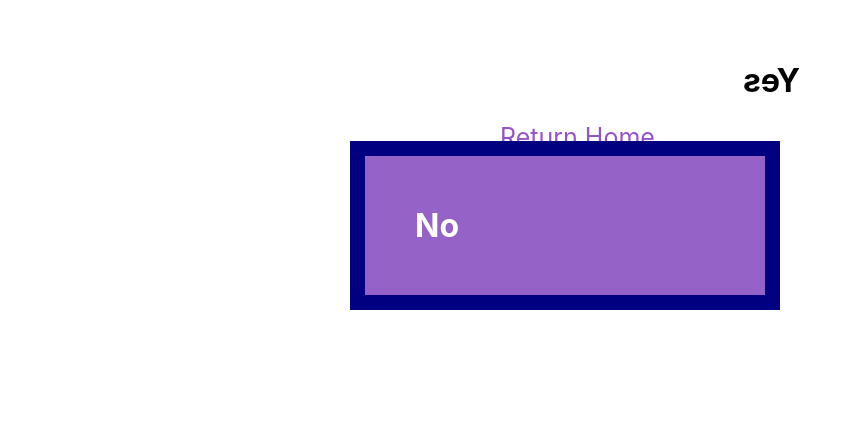
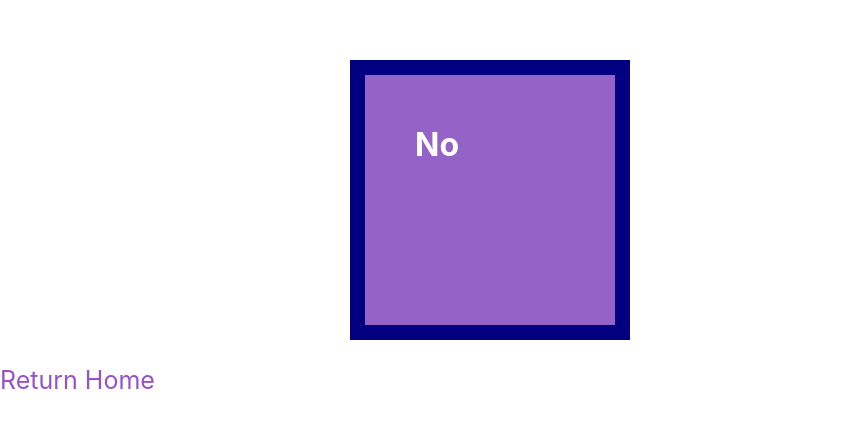
Before and after one commit to elainedoud/Decision-Maker, a React (Create React App) app in the folder client/: page /secondpage/yesno in a window 1280 px wide. Shown: the part 135-562 px from the top of the page, without its empty margins (0-860 px from the left). Built offline with nearby package versions, Linux system fonts and the light colour scheme.

Commit message:
Yes/No box now spins when you hover over it

```diff
--- a/client/src/App.css
+++ b/client/src/App.css
@@ -31,17 +31,20 @@
 .page {
   padding: 175px;
   padding-left: 500px;
+  display: flex;
 }
 
 .box {
-  width: 300px;
+  height: 150px;
+  width: 150px;
+  position: relative;
   transition: all 1s linear;
   transform-style: preserve-3d;
-  position: relative;
+
 }
 
 .yes,
-.no{
+  .no{
   height: 100%;
   width: 100%;
   border: 15px solid navy;
@@ -56,7 +59,6 @@
 .yes{
   z-index: 2;
   backface-visibility: hidden;
-  transform: rotateY(180deg);
 }
 
 .no{
--- a/client/src/OptionOne.js
+++ b/client/src/OptionOne.js
@@ -19,12 +19,14 @@ function OptionOne() {
 */
 
     return (
+    <div>
     <div className="page">
         <div className="box">
-            <h1 clasName="yes">Yes</h1>
+            <h1 className="yes">Yes</h1>
             <h1 className="no">No</h1>
         </div>
-    <nav>
+     </div>
+     <nav>
         <Link to="/" className="optionlink">Return Home</Link>
      </nav>
      </div>
```
